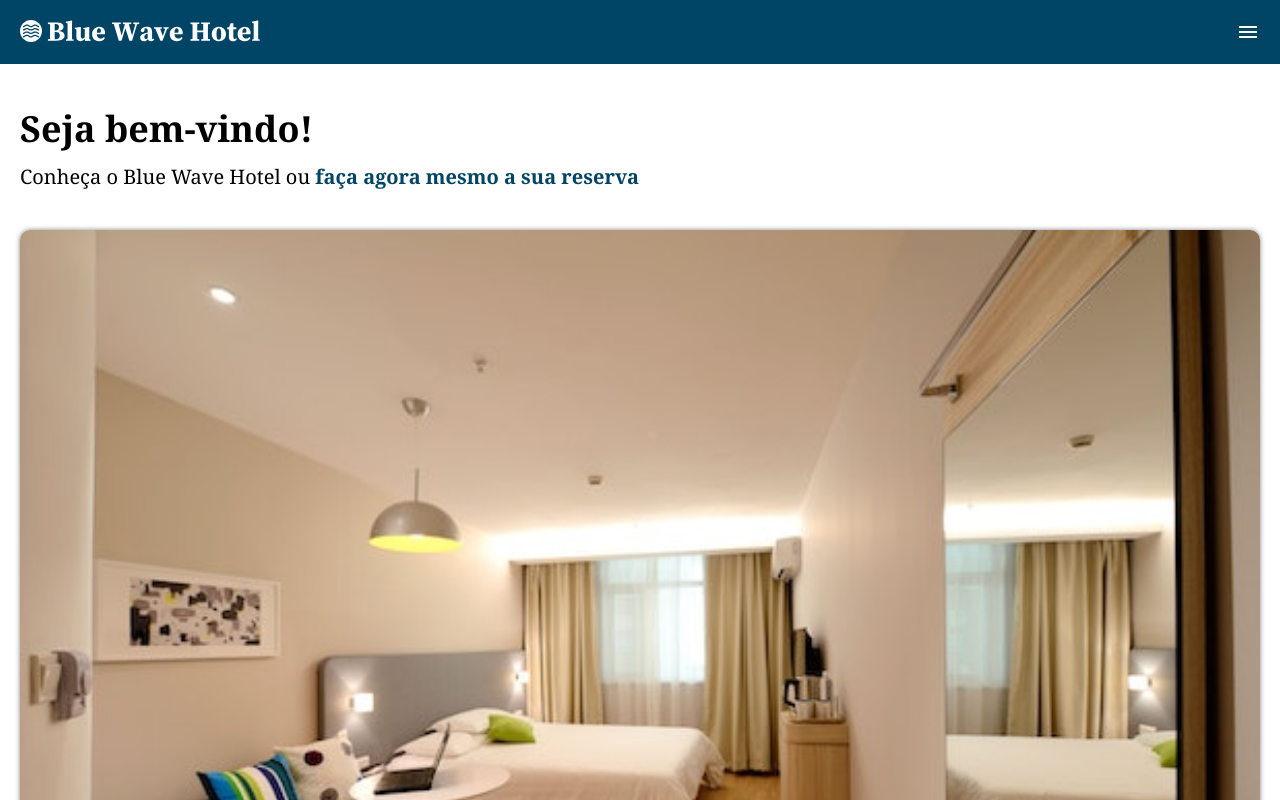
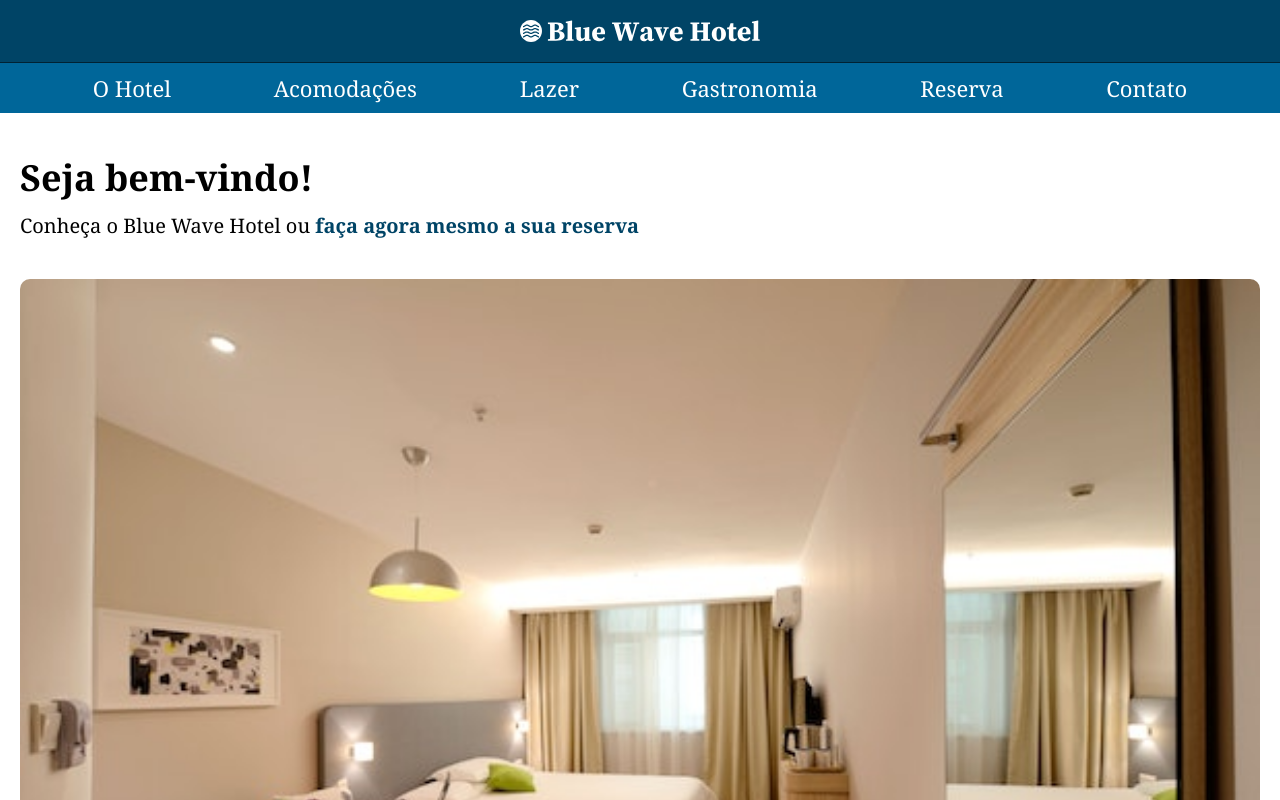
Before and after one commit to fredericompereira/projeto-hotel, a plain HTML site: page index.html in a window 1280 px wide. Shown: the top 800 px of the page. Drawn offline with nearby package versions, Linux system fonts and the light colour scheme; a web font is replaced by a local one.

Commit message:
Atualização de media-query

```diff
--- a/index.html
+++ b/index.html
@@ -38,7 +38,7 @@
 
         <section class="main-card">
             <a href="#">
-                <img src="images/home/room.jpg" alt="Suíte" width="100%" class="main-card-img">
+                <img src="images/home/room-600x400.jpg" alt="Suíte" width="100%" class="main-card-img">
                 <div class="main-card-container">
                     <h2 class="main-card-title">Acomodações</h2>
                     <p class="main-card-text">Conheça nossas acomodações</p>
@@ -48,7 +48,7 @@
 
         <section class="main-card">
             <a href="#">
-                <img src="images/home/waterpool.jpg" alt="Área da piscina" width="100%" class="main-card-img">
+                <img src="images/home/waterpool-600x400.jpg" alt="Área da piscina" width="100%" class="main-card-img">
                 <div class="main-card-container">
                     <h2 class="main-card-title">Áreas de lazer</h2>
                     <p class="main-card-text">Confira nossas opções de lazer para você e sua família</p>
@@ -58,7 +58,7 @@
 
         <section class="main-card">
             <a href="#">
-                <img src="images/home/gastronomy.jpg" alt="Gastronomia" width="100%" class="main-card-img">
+                <img src="images/home/gastronomy-600x400.jpg" alt="Gastronomia" width="100%" class="main-card-img">
                 <div class="main-card-container">
                     <h2 class="main-card-title">Gastronomia</h2>
                     <p class="main-card-text">Saiba mais sobre nossa culinária</p>
@@ -68,7 +68,7 @@
 
         <section class="main-card">
             <a href="#">
-                <img src="images/home/reservation.jpg" alt="Gastronomia" width="100%" class="main-card-img">
+                <img src="images/home/reservation-600x400.jpg" alt="Gastronomia" width="100%" class="main-card-img">
                 <div class="main-card-container">
                     <h2 class="main-card-title">Reserva</h2>
                     <p class="main-card-text">Faça agora mesmo a sua reserva!</p>
@@ -78,7 +78,7 @@
 
         <section class="main-card">
             <a href="#">
-                <img src="images/home/contact.jpg" alt="Gastronomia" width="100%" class="main-card-img">
+                <img src="images/home/contact-600x400.jpg" alt="Gastronomia" width="100%" class="main-card-img">
                 <div class="main-card-container">
                     <h2 class="main-card-title">Contato</h2>
                     <p class="main-card-text">Fale conosco, tire suas dúvias ou mais informações</p>
--- a/styles/media-query.css
+++ b/styles/media-query.css
@@ -1 +1,37 @@
-@charset "UTF-8";
+@import url('style.css');
+
+@media screen and (min-width: 768px) {
+    .site-header {
+        padding: 0;
+        flex-wrap: wrap;
+    }
+
+    .header-container {
+        margin: 20px 0;
+        justify-content: center;
+    }
+
+    #open-button, #close-button {
+        display: none;
+    }
+
+    .header-menu {
+        height: auto;
+        padding: 0;
+        display: flex;
+        flex-direction: row;
+        flex-wrap: wrap;
+        justify-content: space-evenly;
+        background-color: var(--color3);
+        border-top: 1px solid var(--color1);
+    }
+
+    .header-menu-link {
+        padding: 10px;
+        border-radius: 0;
+    }
+
+    .header-menu-link:hover {
+        background-color: var(--color2);
+    }
+}
--- a/styles/style.css
+++ b/styles/style.css
@@ -115,7 +115,6 @@ a {
     margin-bottom: 40px;
     overflow: hidden;
     border-radius: 10px;
-    box-shadow: 0 0 5px hsl(0deg 0% 0% / 50%);
 }
 
 .main-card-img {
```
Also changed, not shown: images/home/contact-600x400.jpg (renamed from images/home/contact.jpg), images/home/gastronomy-600x400.jpg (renamed from images/home/gastronomy.jpg), images/home/reservation-600x400.jpg (renamed from images/home/reservation.jpg), images/home/room-600x400.jpg (renamed from images/home/room.jpg), images/home/waterpool-600x400.jpg (renamed from images/home/waterpool.jpg).
